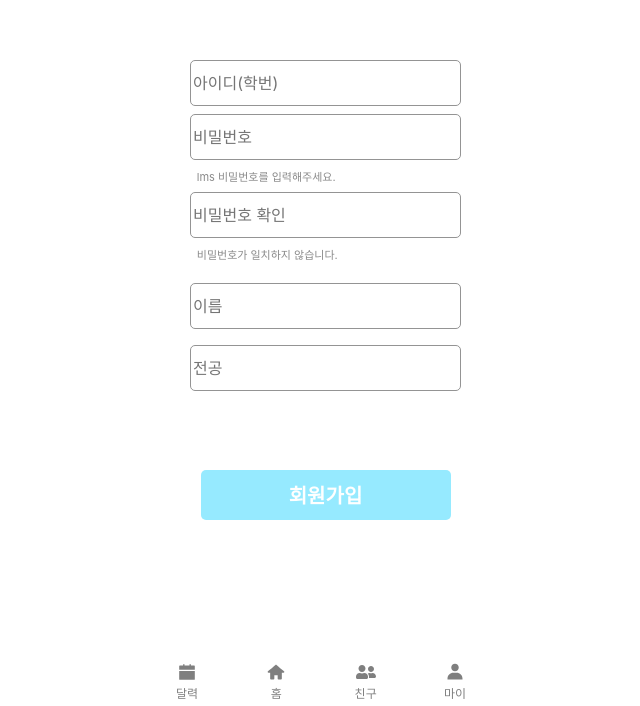
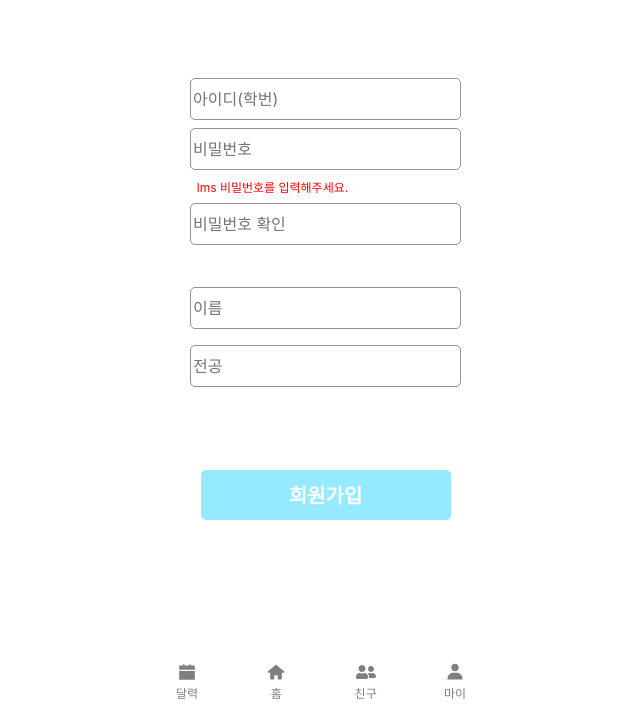
Before and after one commit to Miniproject-Boopower/FE, a React (Create React App) app: page /signin in a window 1280 px wide. Shown: the part 217-923 px from the top of the page, without its empty margins (319-959 px from the left). Built offline with nearby package versions, Linux system fonts and the light colour scheme.

Commit message:
달력 제작, 로그인/회원가입 api 구현, 세팅 추가

```diff
--- a/package.json
+++ b/package.json
@@ -7,6 +7,7 @@
     "@testing-library/jest-dom": "^6.6.3",
     "@testing-library/react": "^16.3.0",
     "@testing-library/user-event": "^13.5.0",
+    "axios": "^1.9.0",
     "react": "^19.1.0",
     "react-calendar": "^5.1.0",
     "react-dom": "^19.1.0",
--- a/src/pages/Calender2.jsx
+++ b/src/pages/Calender2.jsx
@@ -1,5 +1,6 @@
 import styled from "styled-components"
 import { useState } from "react"
+import { MdPlayArrow } from "react-icons/md";
 
 
 
@@ -10,18 +11,69 @@ const PageContainer = styled.div`
     align-items: center;
     flex-direction: column;
     background-color: red;
-    padding : 1.63rem;
+    padding : 4.5rem 1.65rem 4.5rem 1.65rem;
+    box-sizing : border-box ;
+    gap : 2.37rem;
     `
+
+const HeaderContianer = styled.div`
+    width : 11.75rem;
+    height : 2.25rem;
+    display: flex;
+    flex-direction: row;
+    gap : 0.7rem;
+    align-items: center;
+    justify-content: center;
+`
+
+const LeftArrow = styled(MdPlayArrow)`
+    width: 2rem;
+    height: 2rem;
+    fill: #8A8A8A;
+    transform: scaleX(-1);
+    display : flex;
+    border-radius: 1rem;
+`
+
+const RightArrow = styled(MdPlayArrow)`
+    width: 2rem;
+    height: 2rem;
+    fill: #8A8A8A;
+    display : flex;
+    border-radius: 1rem;
+`
+
+const DayText = styled.h1`
+    color: #030202;
+    font-family: Inter;
+    font-size: 1.5rem;
+    font-style: normal;
+    font-weight: 600;
+    line-height: normal;
+    margin :0 ;
+`
+
+const MemoContainer = styled.div`
+    width : 21.81rem;
+    height : 29.75rem;
+    display : flex;
+    flex-direction: column;
+`
 
 
 
 export default function CalenderDepth(){
 
-    const[data, setdata] = useState("");
+
 
     return(
 
             <PageContainer>
+                <HeaderContianer>
+                    <LeftArrow/>
+                    <DayText>5월 22일</DayText>
+                    <RightArrow/>
+                </HeaderContianer>
             </PageContainer>
     )
 }
--- a/src/pages/login.jsx
+++ b/src/pages/login.jsx
@@ -1,39 +1,42 @@
-import styled from "styled-components"
-// import BooLogo from "../svg"
-
+import styled from "styled-components";
+import { useState } from "react";
+import axios from "axios"; // axios import 추가
+import { useNavigate } from "react-router-dom";
 const PageContainer = styled.div`
   width: 25.125rem;
   height: 54.625rem;
   flex-direction: Column;
   display: flex;
   background-color: white;
-    padding : 0 3.5rem;
+  padding: 0 3.5rem;
   box-sizing: border-box;
-    padding-top : 15.44rem;
-    padding-bottom : 5.19rem;
-    gap: 3.5rem; `
-
+  padding-top: 15.44rem;
+  padding-bottom: 5.19rem;
+  gap: 2.5rem;
+  align-items: center;
+`;
 
 const Box = styled.div`
   width: 18.125rem;
   height: 15.25rem;
   flex-shrink: 0;
   background-color: white;
-    padding: 2.90rem;
+  padding: 2.9rem;
   box-sizing: border-box;
   gap: 1.44rem;
   display: flex;
   flex-direction: Column;
   justify-content: center;
   align-items: center;
-    color: #8A8A8A;
+  color: #8a8a8a;
   text-align: center;
   font-family: Inter;
   font-size: 0.625rem;
   font-style: normal;
   font-weight: 500;
   line-height: normal;
-    `
+`;
+
 const Box2 = styled.div`
   width: 18.125rem;
   height: 15.25rem;
@@ -46,33 +49,34 @@ const Box = styled.div`
   flex-direction: Column;
   justify-content: center;
   align-items: center;
-    color: #8A8A8A;
+  color: #8a8a8a;
   text-align: center;
   font-family: Inter;
   font-size: 1.25rem;
   font-style: normal;
   font-weight: 500;
   line-height: normal;
-    `
+`;
 
 const SigninContainer = styled.div`
   width: 15.625rem;
   height: 3.125rem;
   flex-shrink: 0;
-    background-color: blue;
   justify-content: center;
   align-items: center;
   display: flex;
   border-radius: 0.3125rem;
-    background: #96EAFF;
-    color: #FFF;
+  background: #96eaff;
+  color: #fff;
   text-align: center;
   font-family: Inter;
   font-size: 1.25rem;
   font-style: normal;
   font-weight: 600;
   line-height: normal;
-    `
+  cursor: pointer;
+`;
+
 const SigninContainer2 = styled.div`
   width: 15.625rem;
   height: 3.125rem;
@@ -82,38 +86,92 @@ const SigninContainer = styled.div`
   align-items: center;
   display: flex;
   border-radius: 0.3125rem;
-    border: 1px solid #8A8A8A;
-    background: #FFF;
-    color: #8A8A8A;
+  border: 1px solid #8a8a8a;
+  background: #fff;
+  color: #8a8a8a;
   text-align: center;
   font-family: Inter;
   font-size: 1.25rem;
   font-style: normal;
   font-weight: 600;
   line-height: normal;
-    `
+`;
 
 const WarringText = styled.p`
   margin: 0;
   margin-top: 0rem;
   font-size: 0.625rem;
-    color: #8A8A8A;
-`
-const Img = styled.img`
-    width: 3.125rem;
-    height: 3.125rem;
-    background-color: red;
-    border-radius: 3.125rem;
-    `
+  color: #8a8a8a;
+`;
 
-export default function Login(){
-    return(
+const IdInput = styled.input`
+  width: 13.75rem;
+  height: 1.87rem;
+  border-radius: 1rem;
+  border: 1px solid #8a8a8a;
+  background: #fff;
+`;
+
+const PasswordInput = styled.input`
+  width: 13.75rem;
+  height: 1.87rem;
+  border-radius: 1rem;
+  border: 1px solid #8a8a8a;
+  background: #fff;
+`;
+
+const InputContainer = styled.div`
+  width: 15.75rem;
+  height: 4.31rem;
+  display: flex;
+  flex-direction: column;
+  align-items: center;
+  justify-content: center;
+  gap: 0.56rem;
+`;
+
+export default function Login() {
+  const [id, setId] = useState("");
+  const [password, setPassword] = useState("");
+  const navigate = useNavigate();
+
+  const handleLogin = async () => {
+    try {
+      const response = await axios.post("https://mini1team.lion.it.kr/api/v1/user/login", {
+        "studentNumber" :id ,
+        "password" : password,
+      });
+      console.log("Login success:", response.data);
+      navigate("/info");
+    } catch (error) {
+      console.error("Login failed:", error);
+      alert("로그인 실패. 아이디와 비밀번호를 확인하세요.");
+    }
+  };
+
+  return (
     <PageContainer>
       <Box2>
-                <p>계획 세우기도 힘이니까! <br></br>BOO력!</p>
+        <p>
+          계획 세우기도 힘이니까! <br />
+          BOO력!
+        </p>
       </Box2>
+      <InputContainer>
+        <IdInput
+          placeholder="아이디"
+          value={id}
+          onChange={(e) => setId(e.target.value)}
+        />
+        <PasswordInput
+          placeholder="비밀번호"
+          type="password"
+          value={password}
+          onChange={(e) => setPassword(e.target.value)}
+        />
+      </InputContainer>
       <Box>
-                <SigninContainer>
+        <SigninContainer onClick={handleLogin}>
           <p>로그인</p>
         </SigninContainer>
         <SigninContainer2>
@@ -122,6 +180,5 @@ export default function Login(){
         <WarringText>eclass 아이디로 가입해주세요!</WarringText>
       </Box>
     </PageContainer>
-
-    )
+  );
 }
--- a/src/pages/setting.jsx
+++ b/src/pages/setting.jsx
@@ -47,6 +47,7 @@ export default function Setting() {
       <ChooseButton onClick={() => gotoPage("/signin")}>signin</ChooseButton>
       <ChooseButton onClick={() => gotoPage("/mypagedepth")}>my2</ChooseButton>
       <ChooseButton onClick={() => gotoPage("/addplanmodal")}>addplanmodal</ChooseButton>
+      <ChooseButton onClick={() => gotoPage("/addinfomodal")}>addinfomodal</ChooseButton>
     </PageContainer>
   );
 }
--- a/src/pages/signin.jsx
+++ b/src/pages/signin.jsx
@@ -1,17 +1,20 @@
 import styled from "styled-components"
+import { useState } from "react"
+import axios from "axios"
 
 const PageContainer = styled.div`
   width: 25.125rem;
   height: 54.625rem;
-    flex-direction: Column;
+  flex-direction: column;
   display: flex;
   background-color: white;
-    padding : 0 3.5rem;
+  padding: 0 3.5rem;
   box-sizing: border-box;
-    padding-top : 17.12rem;
-    padding-bottom : 4.69rem;
+  padding-top: 17.12rem;
+  padding-bottom: 4.69rem;
   gap: 0.69rem;
 `
+
 const Box = styled.div`
   width: 18.6875rem;
   height: 13.0625rem;
@@ -20,17 +23,12 @@ const Box = styled.div`
   padding: 1.3rem;
   box-sizing: border-box;
   display: flex;
-    flex-direction: Column;
+  flex-direction: column;
   justify-content: center;
   align-items: center;
-    color: #8A8A8A;
-    font-family: Inter;
-    font-size: 0.6875rem;
-    font-style: normal;
-    font-weight: 400;
-    line-height: normal;
   gap: 0.5rem;
 `
+
 const Box2 = styled.div`
   width: 18.6875rem;
   height: 7.5rem;
@@ -38,12 +36,13 @@ const Box2 = styled.div`
   background-color: white;
   padding: 0.63rem;
   box-sizing: border-box;
-    gap: 1rem;
   display: flex;
-    flex-direction: Column;
+  flex-direction: column;
   justify-content: center;
   align-items: center;
+  gap: 1rem;
 `
+
 const Box3 = styled.div`
   width: 18.6875rem;
   height: 10.875rem;
@@ -52,7 +51,7 @@ const Box3 = styled.div`
   padding: 3.87rem;
   box-sizing: border-box;
   display: flex;
-    flex-direction: Column;
+  flex-direction: column;
   justify-content: center;
   align-items: center;
 `
@@ -61,73 +60,98 @@ const SigninContainer = styled.div`
   width: 15.625rem;
   height: 3.125rem;
   flex-shrink: 0;
-    flex-direction: Column;
+  flex-direction: column;
   justify-content: center;
   align-items: center;
   border-radius: 0.3125rem;
-    background: #96EAFF;
-    color: #FFF;
+  background: #96eaff;
+  color: #fff;
   font-size: 1.25rem;
-    font-style: normal;
   font-weight: 700;
-    line-height: normal;
   display: flex;
   text-align: center;
   font-family: Inter;
+  cursor: pointer;
 `
 
-const IdInput = styled.input`
+const Input = styled.input`
   width: 16.5625rem;
   height: 2.625rem;
-    flex-shrink: 0;
   border-radius: 0.3125rem;
   border: 1px solid #949494;
-    background: #FFF;
-    color: #8A8A8A;
+  background: #fff;
+  color: #8a8a8a;
   font-family: Inter;
   font-size: 1rem;
-    font-style: normal;
   font-weight: 400;
-    line-height: normal;
 `
-const PasswordInput = styled.input`
-    width: 16.5625rem;
-    height: 2.625rem;
-    flex-shrink: 0;
-    border-radius: 0.3125rem;
-    border: 1px solid #949494;
-    background: #FFF;
-    color: #8A8A8A;
-    font-family: Inter;
-    font-size: 1rem;
-    font-style: normal;
-    font-weight: 400;
-    line-height: normal;
-    `
+
 const WarringText = styled.p`
-    margin : 0;
+  margin: 0;
   align-self: flex-start;
   text-align: left;
+  font-size: 0.75rem;
+  color: red;
 `
 
-export default function Signin(){
-    return(
+export default function Signin() {
+  const [id, setId] = useState("")
+  const [password, setPassword] = useState("")
+  const [passwordConfirm, setPasswordConfirm] = useState("")
+  const [name, setName] = useState("")
+  const [major, setMajor] = useState("")
+
+  const mockdata = {
+            "studentNumber" : id,
+            "password" : password,
+            "name" : name,
+            "major" : major
+      }
+
+  const handleSubmit = async () => {
+    if (password !== passwordConfirm) {
+      alert("비밀번호가 일치하지 않습니다.")
+      return
+    }
+
+    try {
+      const response = await axios.post("https://mini1team.lion.it.kr/api/v1/user/sign-up",
+        mockdata)
+      alert("회원가입 성공!")
+      console.log(response.data)
+    } catch (error) {
+      console.error("회원가입 오류", error)
+      alert("회원가입 실패")
+    }
+  }
+
+  return (
     <PageContainer>
       <Box>
-                <IdInput placeholder="아이디(학번)" />
-                <PasswordInput placeholder="비밀번호" />
-                <WarringText>lms 비밀번호를 입력해주세요.</WarringText >
-                <PasswordInput placeholder="비밀번호 확인" />
+        <Input placeholder="아이디(학번)" value={id} onChange={e => setId(e.target.value)} />
+        <Input
+          placeholder="비밀번호"
+          type="password"
+          value={password}
+          onChange={e => setPassword(e.target.value)}
+        />
+        <WarringText>lms 비밀번호를 입력해주세요.</WarringText>
+        <Input
+          placeholder="비밀번호 확인"
+          type="password"
+          value={passwordConfirm}
+          onChange={e => setPasswordConfirm(e.target.value)}
+        />
+        {password && passwordConfirm && password !== passwordConfirm && (
           <WarringText>비밀번호가 일치하지 않습니다.</WarringText>
+        )}
       </Box>
       <Box2>
-                <IdInput placeholder="이름" />
-                <IdInput placeholder="전공" />
+        <Input placeholder="이름" value={name} onChange={e => setName(e.target.value)} />
+        <Input placeholder="전공" value={major} onChange={e => setMajor(e.target.value)} />
       </Box2>
       <Box3>
-                <SigninContainer>
-                    회원가입
-                </SigninContainer>
+        <SigninContainer onClick={handleSubmit}>회원가입</SigninContainer>
       </Box3>
     </PageContainer>
   )
--- a/src/router.js
+++ b/src/router.js
@@ -13,6 +13,7 @@ import Signin from "./pages/signin";
 import Setting from "./pages/setting";
 import Mypagedepth from "./pages/mypage2";
 import Addplanmodal from "./pages/Addplanmodal";
+import AddinfoModal from "./pages/Addinfomodal";
 
 const RouterComponent = () => {
     return (
@@ -30,6 +31,7 @@ const RouterComponent = () => {
           <Route path="/mypage" element={<MyPage />} />
           <Route path="/mypagedepth" element={<Mypagedepth />} />
           <Route path="/addplanmodal" element={<Addplanmodal/>} />
+          <Route path="/addinfomodal" element={<AddinfoModal/>} />
         </Routes>
     );
   };
```
Also changed, not shown: src/pages/Addinfomodal.jsx (added, +7 -0 lines), src/pages/Calender.jsx (+29 -6 lines), 2 other files (tests, documents, lock files or other folders). Lines whose indentation alone changed are shown as unchanged.
